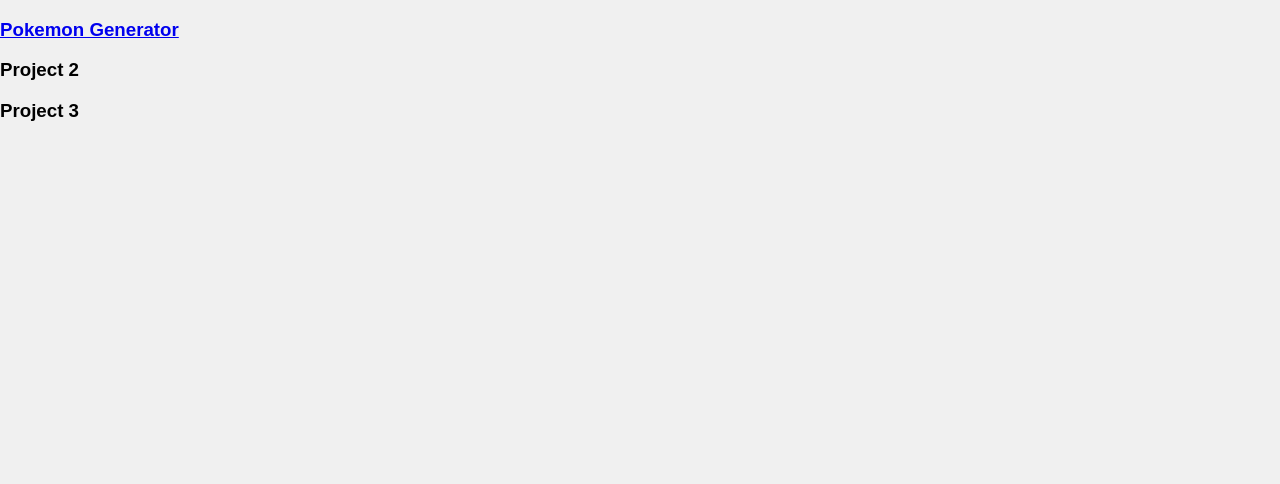
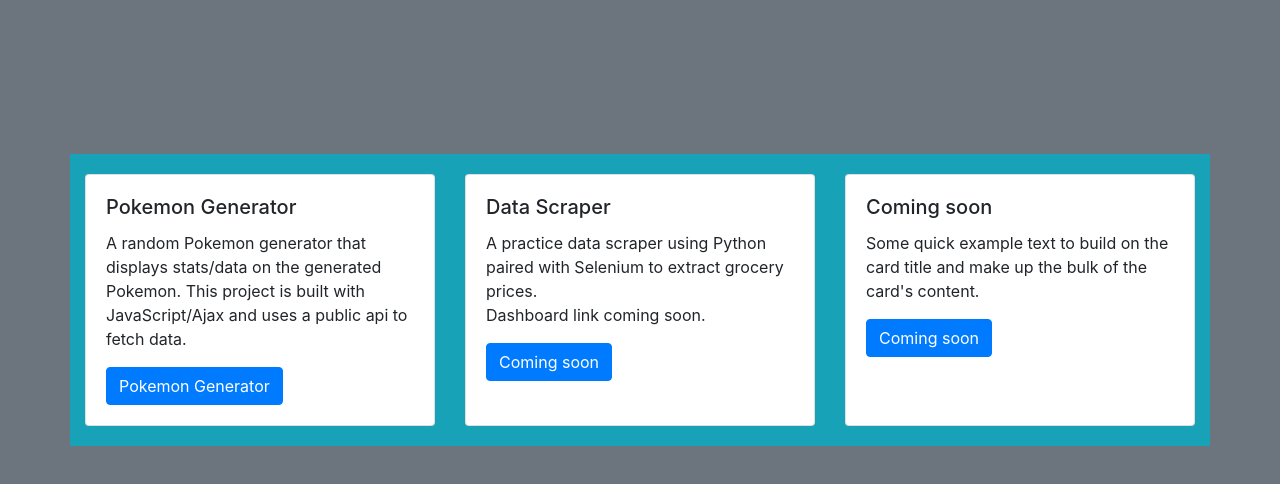
Before and after one commit to salohcin-n/newber, a plain HTML site: page portfolio/index.html in a window 1280 px wide. Drawn offline with nearby package versions, Linux system fonts and the light colour scheme; files that its build step writes are made by us from their sources.

Commit message:
Updates
Updating portfolio landing page.
Added bootstrap to page for nicer display.

```diff
--- a/portfolio/index.html
+++ b/portfolio/index.html
@@ -3,40 +3,43 @@
 <head>
   <meta charset="UTF-8">
   <meta name="viewport" content="width=device-width, initial-scale=1.0">
-  <link rel="stylesheet" href="./css/main.css">
+  <link rel="stylesheet" href="../css/main.css">
+  <link rel="stylesheet" href="https://stackpath.bootstrapcdn.com/bootstrap/4.3.1/css/bootstrap.min.css">
   <title>Portfolio</title>
 </head>
-<body>
-  <div class="container">
-    <div class="row">
-        <!-- Project Card 1 -->
-        <div class="col-md-4">
-            <div class="panel panel-default">
-                <div class="panel-heading">
-                    <h3 class="panel-title"><a href="./pokemon/index.html">Pokemon Generator</a></h3>
-                </div>
-                <div class="panel-body">
-                    <p></a></p>
+<body class="bg-secondary">
+    <div class="container bg-info">
+        <div class="row">
+            <div class="col-sm-4 d-flex align-items-stretch">
+                <div class="card">
+                    <div class="card-body">
+                        <h5 class="card-title">Pokemon Generator</h5>
+                        <p class="card-text">A random Pokemon generator that displays stats/data on the generated Pokemon. This project is built with JavaScript/Ajax and uses a public api to fetch data.</p>
+                        <a href="./pokemon/index.html" class="btn btn-primary">Pokemon Generator</a>
+                    </div>
                 </div>
             </div>
-        </div>
-        <!-- Project Card 2 -->
-        <div class="col-md-4">
-            <div class="panel panel-default">
-                <div class="panel-heading">
-                    <h3 class="panel-title">Project 2</h3>
+            <div class="col-sm-4 d-flex align-items-stretch">
+                <div class="card">
+                    <div class="card-body">
+                        <h5 class="card-title">Data Scraper</h5>
+                        <p class="card-text">A practice data scraper using Python paired with Selenium to extract grocery prices.<br>
+                            Dashboard link coming soon.
+                        </p>
+                        <a href="#" class="btn btn-primary">Coming soon</a>
+                    </div>
                 </div>
             </div>
-        </div>
-        <!-- Project Card 3 -->
-        <div class="col-md-4">
-            <div class="panel panel-default">
-                <div class="panel-heading">
-                    <h3 class="panel-title">Project 3</h3>
+            <div class="col-sm-4 d-flex align-items-stretch">
+                <div class="card">
+                    <div class="card-body">
+                        <h5 class="card-title">Coming soon</h5>
+                        <p class="card-text">Some quick example text to build on the card title and make up the bulk of the card's content.</p>
+                        <a href="#" class="btn btn-primary">Coming soon</a>
+                    </div>
                 </div>
             </div>
         </div>
     </div>
-  </div>
 </body>
 </html>
```
Also changed, not shown: index.html (+0 -1 lines).
